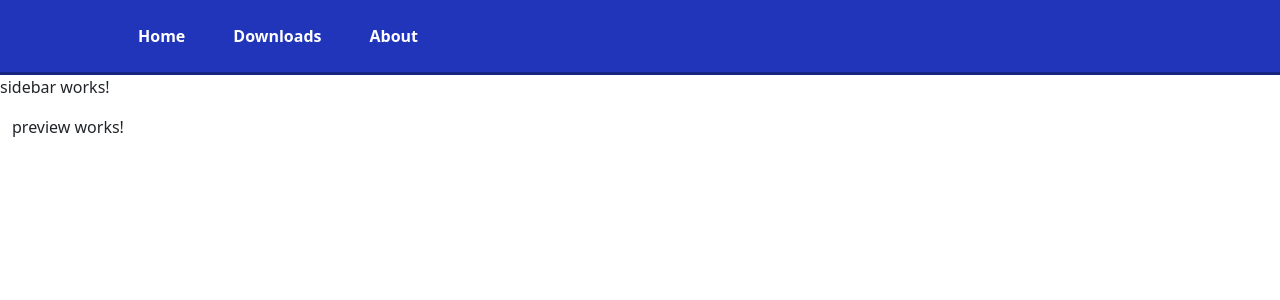
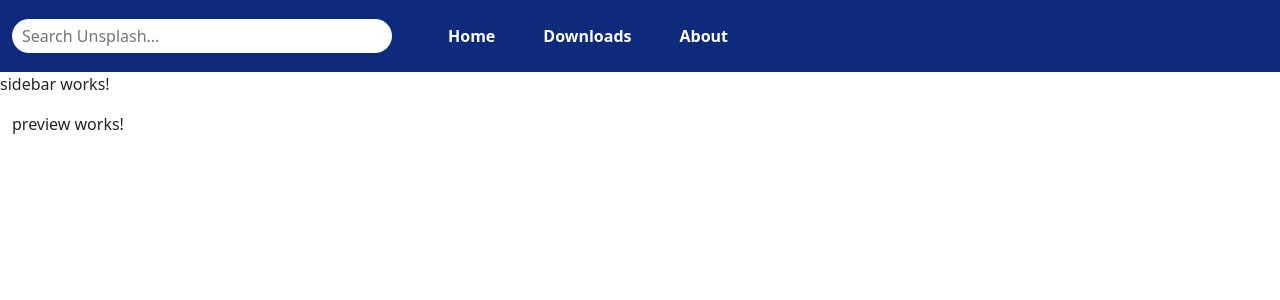
Before and after one commit to dwhyte19/bookinglab-project, an Angular app: page /about in a window 1280 px wide. Shown: the top 300 px of the page. Built offline with nearby package versions, Linux system fonts and the light colour scheme.

Commit message:
Updated nav styling and function

```diff
--- a/src/app/nav/nav.component.html
+++ b/src/app/nav/nav.component.html
@@ -1,5 +1,8 @@
 <div id="nav">
-    <div class="container">
+    <div class="container-fluid">
+
+        <input type="text" class="search" (change)="searchChanged($event)" placeholder="Search Unsplash..."/>
+
         <ul>
             <li><a href="/">Home</a></li>
             <li><a href="/downloads">Downloads</a></li>
--- a/src/app/nav/nav.component.scss
+++ b/src/app/nav/nav.component.scss
@@ -1,18 +1,26 @@
 #nav{
-    background: rgb(33, 53, 186);
+    background: #0E2A7C;
     width: 100%;
-    border-bottom: 3px solid rgba(0,0,0,0.3);
+
+    .search{
+        display: inline-block;
+        padding: 5px 10px;
+        border: none;
+        border-radius: 25px;
+        width: 100%;
+        max-width: 380px;
+    }
 
     ul{
         width: inherit;
         margin: 0;
+        display: inline;
 
         li{
             color: white;
             list-style: none;
             font-weight: bold;
             display: inline-block;
-
 
             .active{
 
--- a/src/app/nav/nav.component.ts
+++ b/src/app/nav/nav.component.ts
@@ -1,4 +1,5 @@
 import { Component, NgModule, OnInit } from '@angular/core';
+import { SearchService } from '../search.service';
 
 @Component({
   selector: 'app-nav',
@@ -8,10 +9,26 @@ import { Component, NgModule, OnInit } from '@angular/core';
 
 
 export class NavComponent implements OnInit {
+  search: string = '';
 
-  constructor() { }
+
+  constructor(private searchService: SearchService){
+  }
 
   ngOnInit(): void {
   }
 
+  searchServiceListener(){
+    this.searchService.data.subscribe((res: any) => {
+     // this.Component1Data = res;
+    })
+  }
+
+  searchChanged(e: any) {
+    this.search = e.target.value;
+
+    //send service new search term to fetch
+    this.searchService.fetchSearch(this.search);
+  }
+
 }
```
